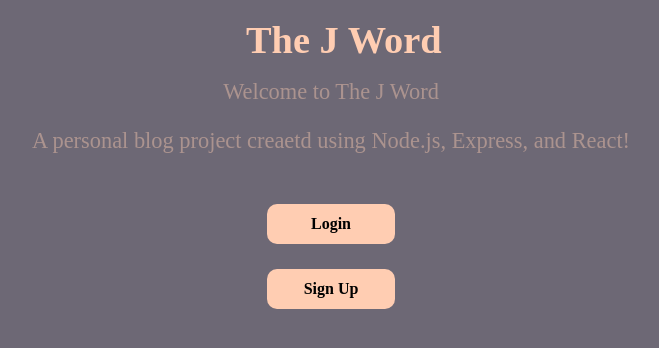
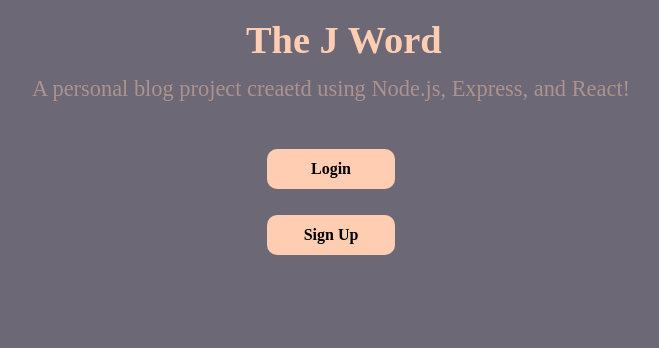
Before and after one commit to jkor2/blog_post_fullstack, a React (Create React App) app in the folder frontend/: page / in a window 1280 px wide. Shown: the top 348 px of the page, without its empty margins (309-968 px from the left). Built offline with nearby package versions, Linux system fonts and the light colour scheme.

Commit message:
Unessecary text removed

```diff
--- a/frontend/src/Components/home.js
+++ b/frontend/src/Components/home.js
@@ -5,7 +5,6 @@
     <div className="container">
       <div className="header">The J Word</div>
       <div className="body">
-        <div className="ten">Welcome to The J Word</div>
         <div className="ten">
           A personal blog project creaetd using Node.js, Express, and React!
         </div>
```
